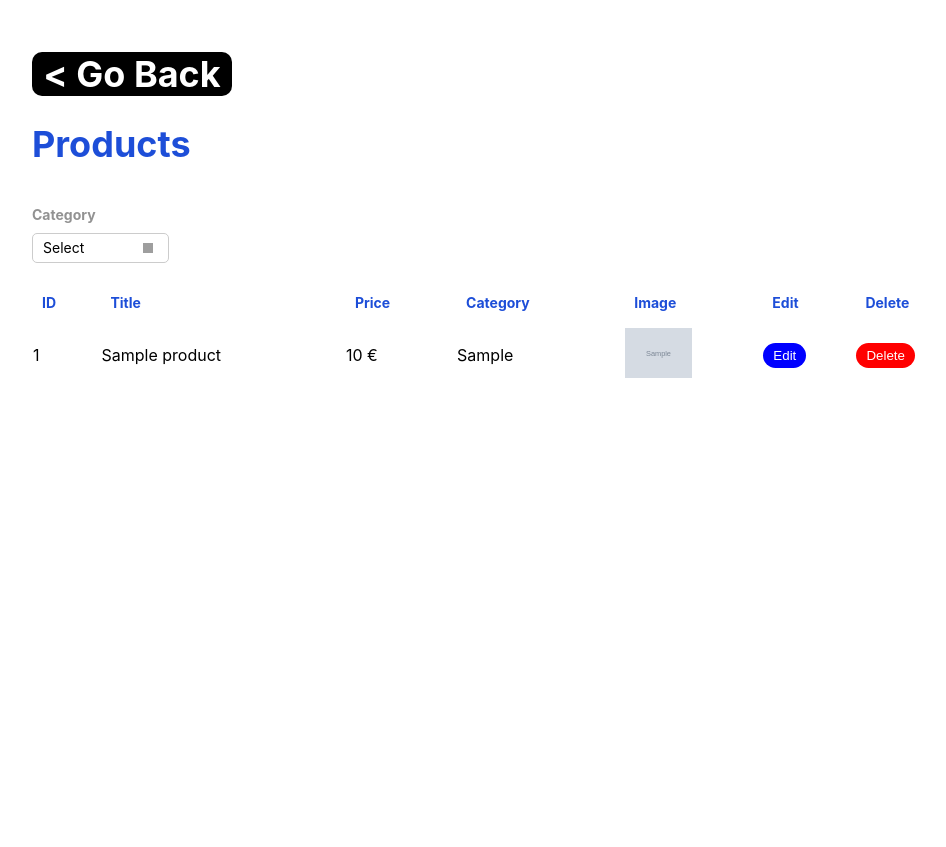
After one commit to lorikmorina/WebProjectGr13, a PHP site: page /manageProducts.php?category=1 in a window 1280 px wide. The commit adds this page. Shown: the whole page, without its empty margins (132-1078 px from the left). Run offline with PHP 8.4, Linux system fonts and the light colour scheme; tables that the repository leaves empty or names only in its code hold one stand-in row (values such as "Sample post"); grey boxes marked "Sample" are stand-in pictures; some libraries are stand-ins or nearby versions; grey boxes are pictures that could not be loaded.

Commit message:
edit products

```diff
--- /dev/null
+++ b/manageProducts.php
@@ -0,0 +1,161 @@
+<?php
+session_start();
+require_once 'dbConfig.php';
+$category = $_GET['category'];
+ if($category == 'featured') {
+  $query = "SELECT * FROM products WHERE category = 'featured' ORDER BY id DESC";
+
+
+} else if($category == 'newArrival') {
+    $query = "SELECT * FROM products WHERE category = 'newArrival' ORDER BY id DESC";
+
+} else if($category == 'all') {
+    $query = "SELECT * FROM products";
+
+} else {
+    $query = "SELECT * FROM products";
+
+}
+
+// Prepare and execute the query
+$stmt = $conn->prepare($query);
+$stmt->execute();
+
+// Fetch all the rows as associative array
+$products = $stmt->fetchAll(PDO::FETCH_ASSOC);
+
+?>
+
+<!DOCTYPE html>
+<html lang="en">
+<head>
+    <meta charset="UTF-8">
+    <meta http-equiv="X-UA-Compatible" content="IE=edge">
+    <meta name="viewport" content="width=device-width, initial-scale=1.0">
+    <title>Manage Products</title>
+    <script src="https://ajax.googleapis.com/ajax/libs/jquery/2.1.1/jquery.min.js"></script>
+    <link rel="stylesheet" type="text/css" href="manageStyle.css?v=<?php echo time(); ?>">
+</head>
+<body>
+    <div class="container">
+      <a href="shop.php"><h1 class="heading-lv1">< Go Back</h1></a>
+      <h1 class="heading-lv1">Products</h1>
+
+      <div class="table-app" id="product-table-app">
+        <div class="table-handler">
+
+
+          <div class="table-handler-dropdown-cell">
+            <div class="dropdown">
+              <h3 class="dropdown-heading">
+                <i class="fas fa-filter"></i> Category
+              </h3>
+              <select
+                class="select js-handle-table js-filter"
+                id="filter-category"
+              >
+
+                <option value="">Select</option>
+                <option value="all">All</option>
+                <option value="featured">Featured</option>
+                <option value="newArrival">New Arrivals</option>
+              </select>
+            </div>
+          </div>
+
+
+
+          <div class="table-handler-dropdown-cell">
+            <!-- TODO: add label and create style -->
+
+          </div>
+        </div>
+        <!-- /.table-handler -->
+
+        <div class="table-wrapper">
+          <table class="table" id="table">
+            <thead>
+              <tr class="table-head">
+                <th class="table-cell align-left">ID</th>
+                <th class="table-cell align-left">Title</th>
+                <th class="table-cell align-left">Price</th>
+                <th class="table-cell align-left">Category</th>
+                <th class="table-cell align-left">Image</th>
+                <th class="table-cell align-left">Edit</th>
+                <th class="table-cell align-left">Delete</th>
+              </tr>
+            </thead>
+
+            <tbody>
+
+<?php
+            foreach ($products as $product) {?>
+          <tr>
+                  <td><?php echo ($product['id']);  ?></td>
+                  <td><?php echo ($product['title']);  ?></td>
+                  <td><?php echo ($product['price']);  ?>  €</td>
+                  <td><?php echo ($product['category']);  ?></td>
+                  <td> <img src="<?php echo $product['image']; ?>" height="50px" alt=""></td>
+                  <td><button class="deleteButton" id="editPro" onclick="editTheProduct(<?php echo ($product['id']);   ?>)">Edit</button></td>
+                  <td><button class="deleteButton" id="deletePro" onclick="deleteTheProduct(<?php echo ($product['id']);   ?>)">Delete</button></td>
+                </tr>
+
+
+
+           <?php }
+
+            ?>
+
+            </tbody>
+          </table>
+
+          <div class="no-results hidden" id="no-results">
+            <p class="no-results-message">
+              No results found.
+            </p>
+          </div>
+          <!-- /#no-results -->
+        </div>
+        <!-- /.table-wrapper -->
+      </div>
+      <!-- /.table-app -->
+    </div>
+    <!-- /.container -->
+  <script>
+    $("#filter-category").change(function(){
+  var status = this.value;
+  window.location.href = "manageProducts.php?category=" + status;
+    });
+
+    function deleteTheProduct(theId){
+      if (confirm("Are you sure you want to delete this product?")) {
+        window.location.href = "deletePro.php?productId=" + theId;
+
+      } else {
+
+  }
+
+
+    }
+    function editTheProduct(theId){
+      window.location.href = "editPro.php?productId=" + theId;
+
+
+    }
+  </script>
+  <style>
+    a .heading-lv1{
+      color: white;
+    }
+  #editPro {
+    background-color: blue;
+  }
+    a h1 {
+      width: 200px;
+      text-align: center;
+      border-radius: 10px;
+    background-color: black;
+    }
+  </style>
+  </body>
+</html>
--- /dev/null
+++ b/manageStyle.css
@@ -0,0 +1,151 @@
+*, *::before, *::after {
+  box-sizing: border-box;
+}
+body {
+  background-color: #fff;
+  font-family: -apple-system, BlinkMacSystemFont, "Segoe UI", Roboto, Oxygen, Ubuntu, Cantarell, "Fira Sans", "Droid Sans", "Helvetica Neue", sans-serif;
+  overscroll-behavior-y: none;
+}
+a {
+  text-decoration: none;
+  color: #111;
+}
+select {
+  font-family: inherit;
+}
+.align-left {
+  text-align: left;
+}
+.align-center {
+  text-align: center;
+}
+.align-right {
+  text-align: right;
+}
+.hidden {
+  display: none;
+}
+.flex {
+  display: flex;
+}
+.mb20 {
+  margin-bottom: 20px;
+}
+.light-text {
+  color: #929292;
+}
+
+
+.deleteButton {
+  padding: 5px 10px;
+  border: none;
+  border-radius: 15px;
+  color: white;
+background-color: red;
+}
+.deleteButton:hover {
+  cursor: pointer;
+
+}
+.heading-lv1 {
+  margin-bottom: 26px;
+  font-size: 36px;
+  font-weight: bold;
+  color: #1d4ed8;
+}
+.dropdown-heading {
+  margin-bottom: 10px;
+  font-size: 14px;
+  color: #929292;
+}
+.select {
+  appearance: none;
+ /* delete browser picker */
+  padding-top: 0;
+  padding-left: 10px;
+  padding-right: 40px;
+  padding-bottom: 0;
+  line-height: 2;
+  background-color: #fff;
+  background-image: url(https://dl.dropbox.com/s/ru1dbh5omn3deeh/arrow.svg?dl=0);
+  background-repeat: no-repeat;
+  background-size: 10px 10px;
+  background-position: right 15px center;
+  border: 1px solid #ccc;
+  border-radius: 5px;
+  font-size: 14px;
+  cursor: pointer;
+  transition: all 0.2s ease-out;
+}
+.select::-ms-expand {
+  display: none;
+ /* delete browser picker */
+}
+.select:hover {
+  border: 1px solid #929292;
+}
+.select:active, .select:focus {
+  outline: none;
+  box-shadow: 0px 0px 0px 2px #1d4ed8;
+}
+.container {
+  max-width: 1000px;
+  margin: 0 auto;
+  padding-top: 20px;
+  padding-left: 24px;
+  padding-right: 24px;
+}
+.table-app {
+  min-width: 700px;
+}
+.table-handler {
+  margin-bottom: 16px;
+}
+.table-handler > * {
+  display: inline-block;
+}
+.table-handler-dropdown-cell {
+  padding-right: 16px;
+}
+.table-wrapper {
+  height: 70vh;
+  overflow-y: scroll;
+}
+.table {
+  width: 100%;
+  border-collapse: collapse;
+}
+.table-head {
+  line-height: 48px;
+}
+.table-head th {
+  position: sticky;
+  top: 0px;
+  background-color: #fff;
+  color: #1d4ed8;
+  font-weight: bold;
+  box-shadow: 0px 2px 0px 0px #1d4ed8;
+}
+.table-row {
+  line-height: 48px;
+  color: #111;
+}
+.table-row:nth-child(even) {
+  background-color: #f8f8f8;
+}
+.table-row:nth-child(odd) {
+  background-color: #eee;
+}
+.table-cell {
+  white-space: nowrap;
+  padding: 0 10px;
+  font-size: 14px;
+}
+.no-results {
+  padding: 40px 0;
+  text-align: center;
+}
+.no-results-message {
+  font-size: 22px;
+  color: #929292;
+}
--- a/shop.php
+++ b/shop.php
@@ -76,7 +76,7 @@ if($pageNr <= 1) {
                 echo
                 '<div>'.
                     '<button class="normal" id="show" name="addproduct"><a href="AddRemoveProducts.php" style="text-decoration:none;color:black;">Add</a></button>'.
-                    '<button class="normal" id="show" name="removeproduct">Remove</button>'.
+                    '<button class="normal" id="show" name="manageProduct"><a href="manageProducts.php" style="text-decoration:none;color:black;">Manage</a></button>'.
                 '</div>';
             }
 
```
Also changed, not shown: deletePro.php (added, +37 -0 lines), editHandle.php (added, +27 -0 lines), editPro.php (added, +238 -0 lines), productImages/harryPotterPhilosopherStone.jpg (deleted), productImages/phpWhNrIh7627.jpg (deleted).
